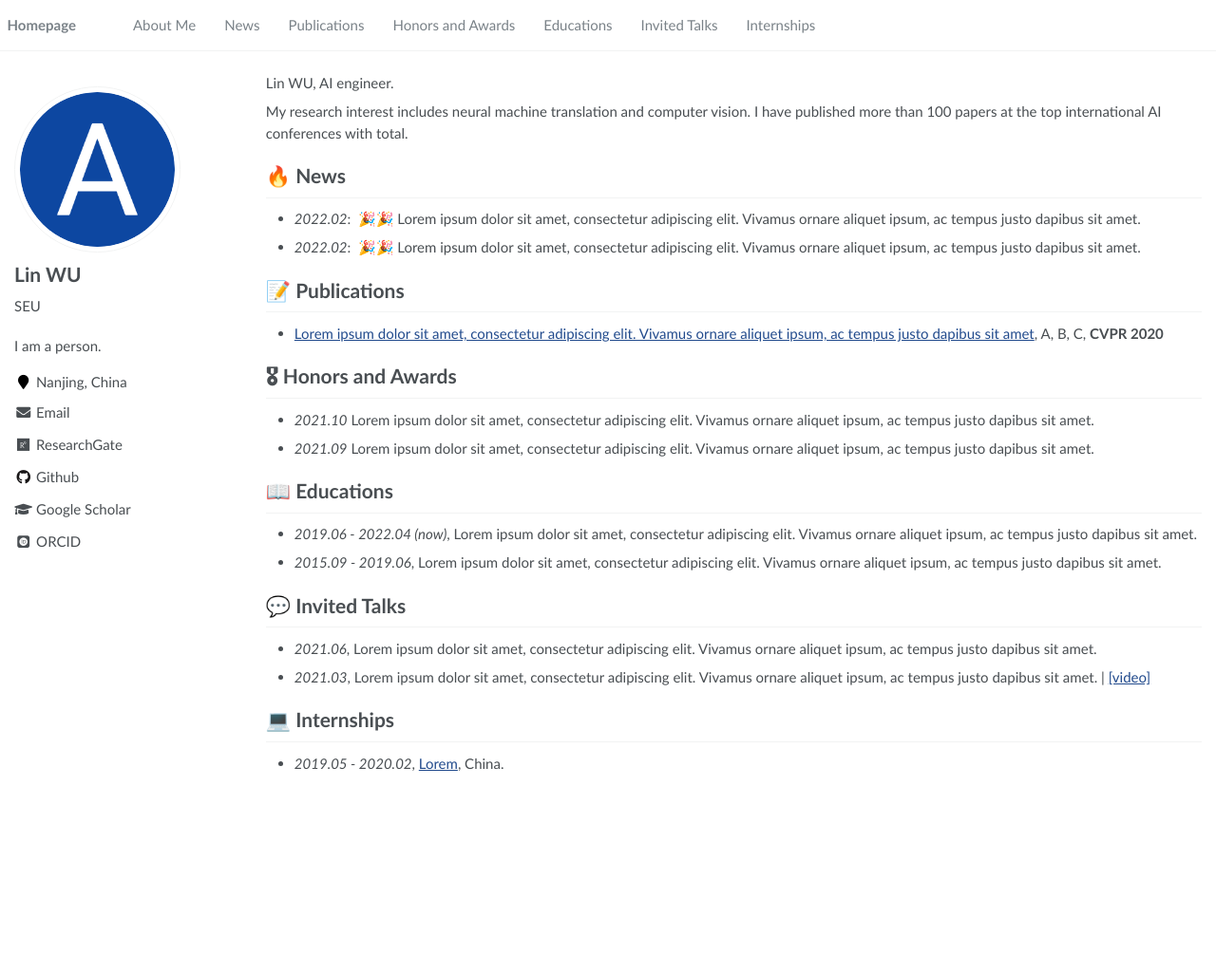
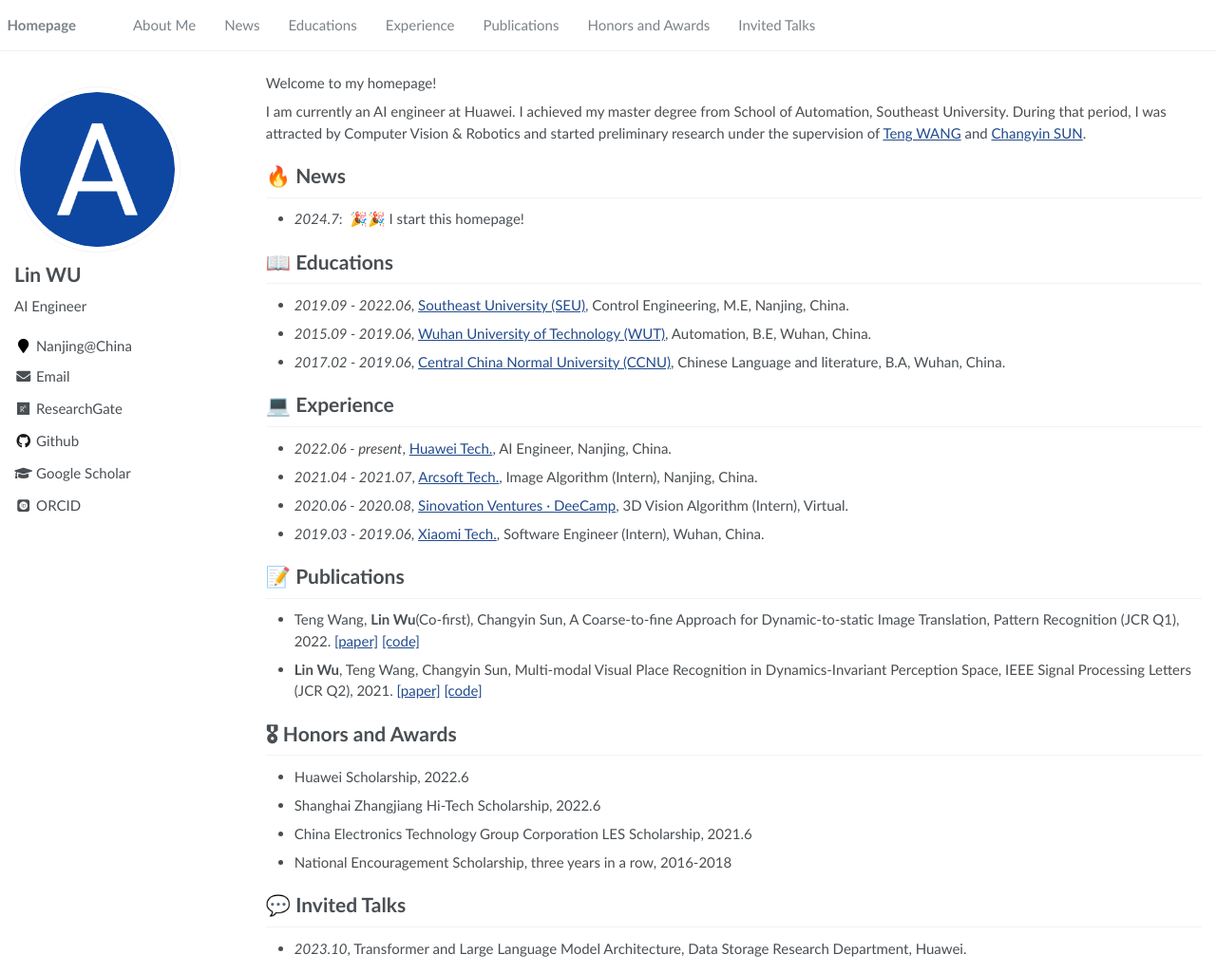
Before and after one commit to wulin97/wulin97.github.io, a Jekyll site: the page built from _pages/about.md, in a window 1280 px wide and 1025 px high. Shown: the whole window at 95% size. Built offline with Jekyll 4.4.1, drawn with Linux system fonts in a browser that asks for light colours; some web fonts are replaced.

Commit message:
edit about

```diff
--- a/_config.yml
+++ b/_config.yml
@@ -7,9 +7,9 @@
 
 # Site Settings
 title                    : "Lin WU"
-description              : "I am a person."
+description              : ""
 repository               : "wulin97/wulin97.github.io"
-google_scholar_stats_use_cdn : true
+google_scholar_stats_use_cdn : false
 
 # google analytics
 google_analytics_id      :  # get google_analytics_id from https://analytics.google.com/analytics/
@@ -23,8 +23,8 @@ baidu_site_verification  :  # get baidu_site_verification from https://ziyuan.ba
 author:
   name             : "Lin WU"
   avatar           : "images/android-chrome-512x512.png"
-  bio              : "SEU"
-  location         : "Nanjing, China"
+  bio              : "AI Engineer"
+  location         : "Nanjing@China"
   employer         :
   pubmed           :
   googlescholar    : "https://scholar.google.com/citations?user=YOUR_GOOGLE_SCHOLAR_ID&user=99B_UgcAAAAJ"
--- a/_data/navigation.yml
+++ b/_data/navigation.yml
@@ -6,17 +6,17 @@ main:
   - title: "News"
     url: "/#-news"
 
+  - title: "Educations"
+    url: "/#-educations"
+
+  - title: "Experience"
+    url: "/#-experience"
+
   - title: "Publications"
     url: "/#-publications"
 
   - title: "Honors and Awards"
     url: "/#-honors-and-awards"
 
-  - title: "Educations"
-    url: "/#-educations"
-
   - title: "Invited Talks"
     url: "/#-invited-talks"
-
-  - title: "Internships"
-    url: "/#-internships"
--- a/_pages/about.md
+++ b/_pages/about.md
@@ -17,14 +17,25 @@ redirect_from:
 
 <span class='anchor' id='about-me'></span>
 
-Lin WU, AI engineer.
+Welcome to my homepage!
 
-My research interest includes neural machine translation and computer vision. I have published more than 100 papers at the top international AI conferences with total.
+I am currently an AI engineer at Huawei. I achieved my master degree from School of Automation, Southeast University. During that period, I was attracted by Computer Vision & Robotics and started preliminary research under the supervision of [Teng WANG](https://www.researchgate.net/profile/Teng-Wang-45) and [Changyin SUN](https://www.researchgate.net/profile/Changyin-Sun).
+<!-- My research interest revolve around computer vision, multimodal learning and various robotics applications. -->
 
 
 # 🔥 News
-- *2022.02*: &nbsp;🎉🎉 Lorem ipsum dolor sit amet, consectetur adipiscing elit. Vivamus ornare aliquet ipsum, ac tempus justo dapibus sit amet.
-- *2022.02*: &nbsp;🎉🎉 Lorem ipsum dolor sit amet, consectetur adipiscing elit. Vivamus ornare aliquet ipsum, ac tempus justo dapibus sit amet.
+- *2024.7*: &nbsp;🎉🎉 I start this homepage!
+
+# 📖 Educations
+- *2019.09 - 2022.06*, [Southeast University (SEU)](https://www.seu.edu.cn/english/22456/list.htm), Control Engineering, M.E, Nanjing, China.
+- *2015.09 - 2019.06*, [Wuhan University of Technology (WUT)](http://english.whut.edu.cn/abo/), Automation, B.E, Wuhan, China.
+- *2017.02 - 2019.06*, [Central China Normal University (CCNU)](http://english.ccnu.edu.cn/About/About_CCNU.htm), Chinese Language and literature, B.A, Wuhan, China.
+
+# 💻 Experience
+- *2022.06 - present*, [Huawei Tech.](https://www.huawei.com/en/corporate-information), AI Engineer, Nanjing, China.
+- *2021.04 - 2021.07*, [Arcsoft Tech.](https://www.arcsoft.com/corporate/about.html), Image Algorithm (Intern), Nanjing, China.
+- *2020.06 - 2020.08*, [Sinovation Ventures · DeeCamp](https://www.sinovationventures.com/ai), 3D Vision Algorithm (Intern), Virtual.
+- *2019.03 - 2019.06*, [Xiaomi Tech.](https://www.mi.com/uk/about/), Software Engineer (Intern), Wuhan, China.
 
 # 📝 Publications
 
@@ -40,19 +51,50 @@ My research interest includes neural machine translation and computer vision. I
 </div>
 </div> -->
 
-- [Lorem ipsum dolor sit amet, consectetur adipiscing elit. Vivamus ornare aliquet ipsum, ac tempus justo dapibus sit amet](https://github.com), A, B, C, **CVPR 2020**
+- Teng Wang, **Lin Wu**(Co-first), Changyin Sun, A Coarse-to-fine Approach for Dynamic-to-static Image Translation, Pattern Recognition (JCR Q1), 2022. [[paper]](https://doi.org/10.1016/j.patcog.2021.108373) [[code]](https://github.com/fiftywu/Coarse2Fine-DSIT)
+
+- **Lin Wu**, Teng Wang, Changyin Sun, Multi-modal Visual Place Recognition in Dynamics-Invariant Perception Space, IEEE Signal Processing Letters (JCR Q2), 2021. [[paper]](https://doi.org/10.1109/lsp.2021.3123907) [[code]](https://github.com/fiftywu/Multimodal-VPR)
+
 
 # 🎖 Honors and Awards
-- *2021.10* Lorem ipsum dolor sit amet, consectetur adipiscing elit. Vivamus ornare aliquet ipsum, ac tempus justo dapibus sit amet.
-- *2021.09* Lorem ipsum dolor sit amet, consectetur adipiscing elit. Vivamus ornare aliquet ipsum, ac tempus justo dapibus sit amet.
 
-# 📖 Educations
-- *2019.06 - 2022.04 (now)*, Lorem ipsum dolor sit amet, consectetur adipiscing elit. Vivamus ornare aliquet ipsum, ac tempus justo dapibus sit amet.
-- *2015.09 - 2019.06*, Lorem ipsum dolor sit amet, consectetur adipiscing elit. Vivamus ornare aliquet ipsum, ac tempus justo dapibus sit amet.
+- Huawei Scholarship, 2022.6
+- Shanghai Zhangjiang Hi-Tech Scholarship, 2022.6
+- China Electronics Technology Group Corporation LES Scholarship, 2021.6
+- National Encouragement Scholarship, three years in a row, 2016-2018
+
+<!-- <details>
+<summary>Scholarship</summary>
+<pre>
+- Huawei Scholarship, 2022.6
+- Shanghai Zhangjiang Hi-Tech Scholarship, 2022.6
+- China Electronics Technology Group Corporation LES Scholarship, 2021.6
+- National Encouragement Scholarship, three years in a row, 2016-2018
+</pre>
+</details>
+
+
+<details>
+<summary>Honors</summary>
+<pre>
+- Outstanding Graduate of SEU, 2022.6
+- Outstanding Student Cadre of SEU, 2021.9
+- Outstanding Graduate of WUT, 2019.6
+- May Fourth Youth Medal of WUT, 2018.5
+</pre>
+</details>
+
+
+<details>
+<summary>Competitions</summary>
+<pre>
+- Winner, Zhuhai Wanshan International Intelligent Vessel Competition (IIVC), 2020.11
+- Second prize, National Postgraduate Mathematical Contest in Modeling (MCM), two years in a row, 2019-2020
+- Meritorious Winner, American International MCM, 2018.2
+- Second Prize, National Graduate Student MCM, 2017.12
+</pre>
+</details> -->
+
 
 # 💬 Invited Talks
-- *2021.06*, Lorem ipsum dolor sit amet, consectetur adipiscing elit. Vivamus ornare aliquet ipsum, ac tempus justo dapibus sit amet.
-- *2021.03*, Lorem ipsum dolor sit amet, consectetur adipiscing elit. Vivamus ornare aliquet ipsum, ac tempus justo dapibus sit amet.  \| [\[video\]](https://github.com/)
-
-# 💻 Internships
-- *2019.05 - 2020.02*, [Lorem](https://github.com/), China.
+- *2023.10*, Transformer and Large Language Model Architecture, Data Storage Research Department, Huawei.
```
